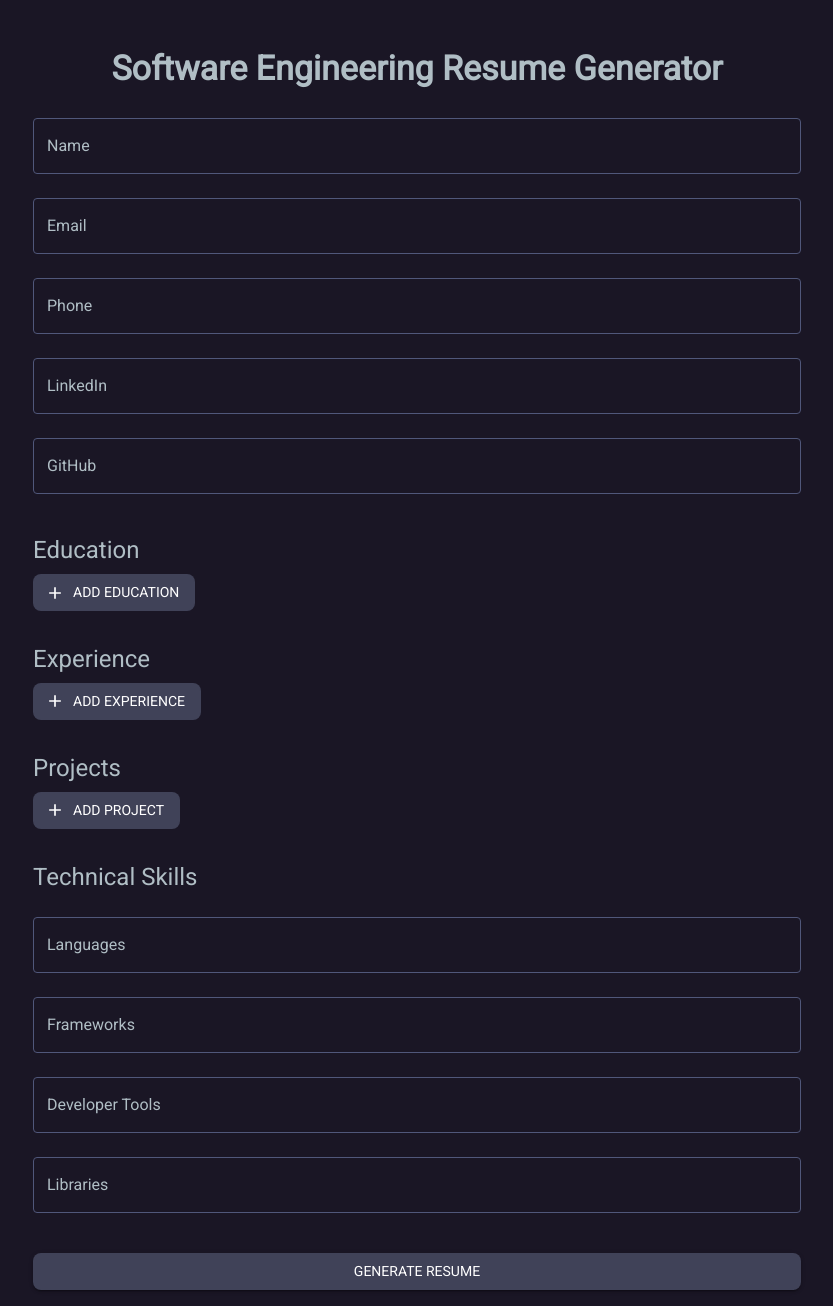
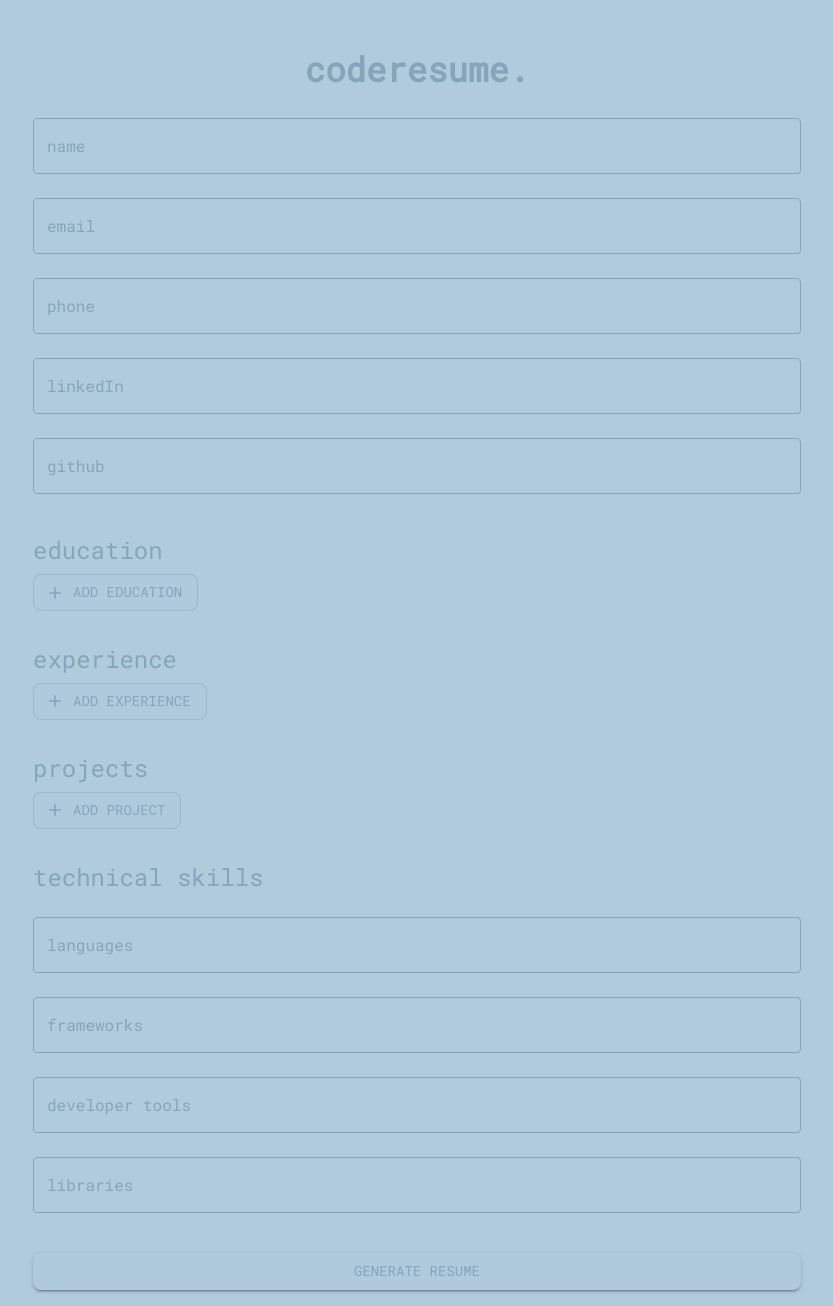
Before and after one commit to habid22/my-resume-generator, a Next.js app: page / in a window 1280 px wide. Shown: the whole page, without its empty margins (223-1056 px from the left). Built offline with nearby package versions, Linux system fonts and the light colour scheme.

Commit message:
Added Theme

```diff
--- a/components/ResumeForm.js
+++ b/components/ResumeForm.js
@@ -29,69 +29,69 @@ const ResumeForm = ({ onSubmit }) => {
           textAlign: 'center'
         }}
       >
-        Software Engineering Resume Generator
+        coderesume.
       </Typography>
 
       <TextField
-        label="Name"
+        label="name"
         {...register('name')}
         fullWidth
         margin="normal"
       />
       <TextField
-        label="Email"
+        label="email"
         {...register('email')}
         fullWidth
         margin="normal"
       />
       <TextField
-        label="Phone"
+        label="phone"
         {...register('phone')}
         fullWidth
         margin="normal"
       />
       <TextField
-        label="LinkedIn"
+        label="linkedIn"
         {...register('linkedin')}
         fullWidth
         margin="normal"
       />
       <TextField
-        label="GitHub"
+        label="github"
         {...register('github')}
         fullWidth
         margin="normal"
       />
 
       <Typography variant="h5" gutterBottom sx={{ mt: 4 }}>
-        Education
+        education
       </Typography>
       {educationFields.map((item, index) => (
         <Grid container spacing={2} key={item.id} sx={{ mb: 2 }}>
           <Grid item xs={12} sm={6}>
             <TextField
-              label="Institution"
+              label="institution"
               {...register(`education.${index}.institution`)}
               fullWidth
             />
           </Grid>
           <Grid item xs={12} sm={6}>
             <TextField
-              label="Location"
+              label="location"
               {...register(`education.${index}.location`)}
               fullWidth
             />
           </Grid>
           <Grid item xs={12} sm={6}>
             <TextField
-              label="Degree"
+              label="degree"
               {...register(`education.${index}.degree`)}
               fullWidth
             />
           </Grid>
           <Grid item xs={12} sm={6}>
             <TextField
-              label="Date"
+              label="date"
               {...register(`education.${index}.date`)}
               fullWidth
             />
@@ -104,11 +104,11 @@ const ResumeForm = ({ onSubmit }) => {
         onClick={() => appendEducation({})}
         sx={{ mb: 4 }}
       >
-        Add Education
+        add education
       </Button>
 
       <Typography variant="h5" gutterBottom>
-        Experience
+        experience
       </Typography>
       {experienceFields.map((item, index) => (
         <Grid container spacing={2} key={item.id} sx={{ mb: 2 }}>
@@ -121,28 +121,28 @@ const ResumeForm = ({ onSubmit }) => {
           </Grid>
           <Grid item xs={12} sm={6}>
             <TextField
-              label="Company"
+              label="company"
               {...register(`experience.${index}.company`)}
               fullWidth
             />
           </Grid>
           <Grid item xs={12} sm={6}>
             <TextField
-              label="Location"
+              label="location"
               {...register(`experience.${index}.location`)}
               fullWidth
             />
           </Grid>
           <Grid item xs={12} sm={6}>
             <TextField
-              label="Date"
+              label="date"
               {...register(`experience.${index}.date`)}
               fullWidth
             />
           </Grid>
           <Grid item xs={12}>
             <TextField
-              label="Responsibilities"
+              label="responsibilities"
               {...register(`experience.${index}.responsibilities`)}
               multiline
               rows={4}
@@ -157,38 +157,38 @@ const ResumeForm = ({ onSubmit }) => {
         onClick={() => appendExperience({})}
         sx={{ mb: 4 }}
       >
-        Add Experience
+        add experience
       </Button>
 
       <Typography variant="h5" gutterBottom>
-        Projects
+        projects
       </Typography>
       {projectsFields.map((item, index) => (
         <Grid container spacing={2} key={item.id} sx={{ mb: 2 }}>
           <Grid item xs={12} sm={6}>
             <TextField
-              label="Name"
+              label="name"
               {...register(`projects.${index}.name`)}
               fullWidth
             />
           </Grid>
           <Grid item xs={12} sm={6}>
             <TextField
-              label="Technologies"
+              label="technologies"
               {...register(`projects.${index}.technologies`)}
               fullWidth
             />
           </Grid>
           <Grid item xs={12} sm={6}>
             <TextField
-              label="Date"
+              label="date"
               {...register(`projects.${index}.date`)}
               fullWidth
             />
           </Grid>
           <Grid item xs={12}>
             <TextField
-              label="Details"
+              label="details"
               {...register(`projects.${index}.details`)}
               multiline
               rows={4}
@@ -203,32 +203,32 @@ const ResumeForm = ({ onSubmit }) => {
         onClick={() => appendProjects({})}
         sx={{ mb: 4 }}
       >
-        Add Project
+        add project
       </Button>
 
       <Typography variant="h5" gutterBottom>
-        Technical Skills
+        technical skills
       </Typography>
       <TextField
-        label="Languages"
+        label="languages"
         {...register('skills.languages')}
         fullWidth
         margin="normal"
       />
       <TextField
-        label="Frameworks"
+        label="frameworks"
         {...register('skills.frameworks')}
         fullWidth
         margin="normal"
       />
       <TextField
-        label="Developer Tools"
+        label="developer tools"
         {...register('skills.tools')}
         fullWidth
         margin="normal"
       />
       <TextField
-        label="Libraries"
+        label="libraries"
         {...register('skills.libraries')}
         fullWidth
         margin="normal"
@@ -241,7 +241,7 @@ const ResumeForm = ({ onSubmit }) => {
         fullWidth
         sx={{ mt: 4 }}
       >
-        Generate Resume
+        generate resume
       </Button>
     </Box>
   );
--- a/package.json
+++ b/package.json
@@ -12,6 +12,7 @@
     "@emotion/react": "^11.13.0",
     "@emotion/styled": "^11.13.0",
     "@fontsource/roboto": "^5.0.14",
+    "@fontsource/roboto-mono": "^5.0.18",
     "@mui/icons-material": "^5.16.7",
     "@mui/material": "^5.16.7",
     "axios": "^1.7.3",
--- a/pages/_app.js
+++ b/pages/_app.js
@@ -1,45 +1,36 @@
 import { createTheme, ThemeProvider } from '@mui/material/styles';
 import CssBaseline from '@mui/material/CssBaseline';
-import '@fontsource/roboto/400.css';  // Import Roboto font
+import '@fontsource/roboto-mono/400.css';  // Import Roboto Mono font
 
 const theme = createTheme({
+  typography: {
+    fontFamily: 'Roboto Mono, monospace',  // Set Roboto Mono as the default font
+  },
   palette: {
     primary: {
-      main: '#404258', // Dark Slate from previous palette
+      main: '#85a5bb', // Use the secondary color as the primary theme color
     },
     secondary: {
-      main: '#50577A', // Slate Blue from previous palette
+      main: '#85a5bb', // Same as primary for consistency
     },
     background: {
-      default: '#1a1625', // Mixed - 100
-      paper: '#2f2b3a', // Mixed - 200
+      default: '#b0ccdc', // Set the background color
+      paper: '#ffffff', // Use white for cards and other paper elements for contrast
     },
     text: {
-      primary: '#ffffff', // White for contrast
-      secondary: '#B0BEC5', // Light grey for secondary text
-    },
-  },
-  typography: {
-    fontFamily: 'Roboto, sans-serif',
-    h4: {
-      color: '#ffffff', // White for titles
-    },
-    h5: {
-      color: '#B0BEC5', // Light grey for subtitles
-    },
-    body1: {
-      color: '#B0BEC5', // Light grey for body text
+      primary: '#85a5bb', // A dark color for text to ensure good contrast
+      secondary: '#85a5bb', // Slightly lighter color for secondary text
     },
   },
   components: {
     MuiButton: {
       styleOverrides: {
         root: {
-          borderRadius: '8px', // Rounded corners
-          backgroundColor: '#404258', // Use the primary color for buttons
-          color: '#ffffff', // White text for buttons
+          borderRadius: '8px',
+          backgroundColor: '#afcadc',
+          color: '#85a5bb',
           '&:hover': {
-            backgroundColor: '#50577A', // Darker slate for hover
+            backgroundColor: '#afcadc', // Darken slightly on hover
           },
         },
       },
@@ -48,20 +39,20 @@ const theme = createTheme({
       styleOverrides: {
         root: {
           '& label.Mui-focused': {
-            color: '#50577A', // Focused label color
+            color: '#85a5bb', // Use the secondary color for focused labels
           },
           '& .MuiInput-underline:after': {
-            borderBottomColor: '#50577A', // Focused underline color
+            borderBottomColor: '#85a5bb', // Use the secondary color for underline after focus
           },
           '& .MuiOutlinedInput-root': {
             '& fieldset': {
-              borderColor: '#50577A', // Default border color
+              borderColor: '#85a5bb', // Default border color
             },
             '&:hover fieldset': {
-              borderColor: '#404258', // Hover border color
+              borderColor: '#748ca1', // Darken slightly on hover
             },
             '&.Mui-focused fieldset': {
-              borderColor: '#50577A', // Focused border color
+              borderColor: '#85a5bb', // Focused border color
             },
           },
         },
--- a/pages/index.js
+++ b/pages/index.js
@@ -32,19 +32,19 @@ export default function Home() {
       <ResumeForm onSubmit={handleFormSubmit} />
       {latexCode && (
         <Box sx={{ mt: 4 }}>
-          <Typography variant="h5" gutterBottom sx={{ color: 'text.secondary' }}>
-            LaTeX Code
+          <Typography variant="h5" gutterBottom sx={{ color: 'text.primary' }}>
+            latex code
           </Typography>
           <TextareaAutosize
             minRows={4} // Set to a smaller number for a smaller initial height
             maxRows={8} // Limit the maximum rows visible before scrolling
             style={{
               width: '100%',
-              backgroundColor: '#1a1625', // Matches the Mixed - 100 color
-              color: '#ffffff', // White text for contrast
-              border: '1px solid #2f2b3a', // Border matching the Mixed - 200 color
+              backgroundColor: '#b0ccdc', // Background color
+              color: '#8094ac', // Text color
+              border: '1px solid #8094ac', // Border color
               padding: '10px',
-              fontFamily: 'Roboto, monospace',
+              fontFamily: 'Roboto Mono, monospace',
               fontSize: '14px',
               maxHeight: '200px', // Limit the height to 200px to enforce scrolling
               overflow: 'auto', // Enable scrolling when content exceeds the max height
```
Also changed, not shown: 2 other files (tests, documents, lock files or other folders).
